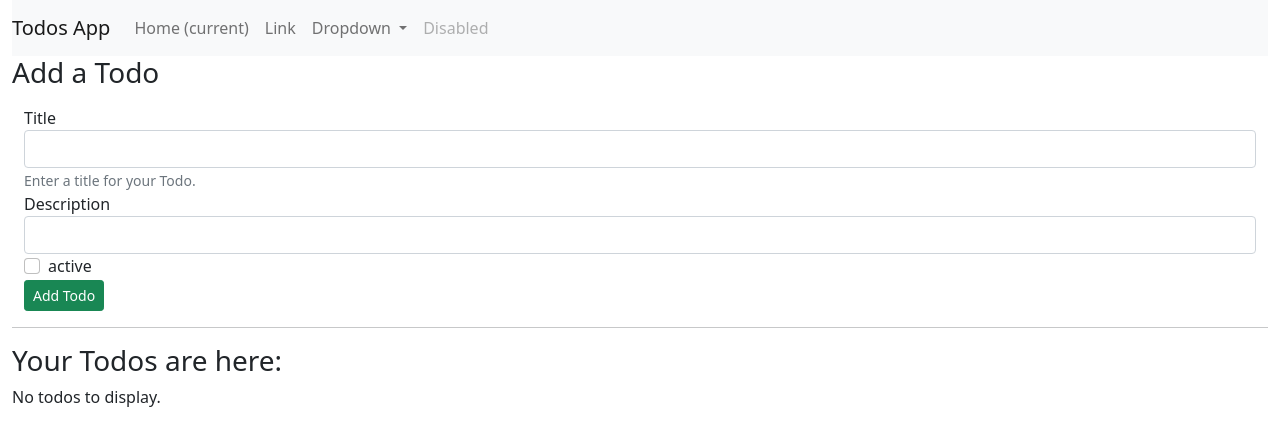
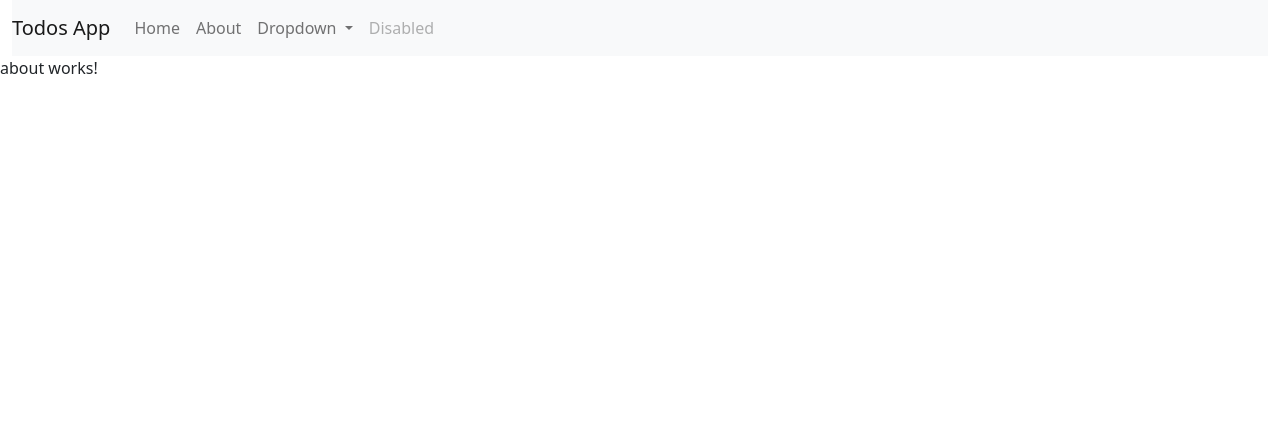
Before and after one commit to sagarunhale2294/FirstAngularApp, an Angular app: page /about in a window 1280 px wide. Before the commit this address led to /. Shown: the top 446 px of the page. Built offline with nearby package versions, Linux system fonts and the light colour scheme.

Commit message:
routing logic added

```diff
--- /dev/null
+++ b/src/app/MyComponent/about/about.component.html
@@ -0,0 +1 @@
+<p>about works!</p>
--- /dev/null
+++ b/src/app/MyComponent/about/about.component.ts
@@ -0,0 +1,15 @@
+import { Component, OnInit } from '@angular/core';
+
+@Component({
+  selector: 'app-about',
+  templateUrl: './about.component.html',
+  styleUrls: ['./about.component.css']
+})
+export class AboutComponent implements OnInit {
+
+  constructor() { }
+
+  ngOnInit(): void {
+  }
+
+}
--- a/src/app/MyComponent/todos/todos.component.html
+++ b/src/app/MyComponent/todos/todos.component.html
@@ -1,6 +1,7 @@
+<div class="container-fluid">
     <h3>Add a Todo</h3>
     <app-add-todo (todoAdd)="addTodo($event)"></app-add-todo>
-<hr/>
+    <hr />
     <h3>Your Todos are here:</h3>
     <div *ngIf="this.todos.length==0; else elseBlock">No todos to display.</div>
     <ng-template #elseBlock>
@@ -8,3 +9,4 @@
             <app-todo-item [todo]="todo" (todoDelete)="deleteTodo($event)"></app-todo-item>
         </div>
     </ng-template>
+</div>
--- a/src/app/app-routing.module.ts
+++ b/src/app/app-routing.module.ts
@@ -1,7 +1,12 @@
 import { NgModule } from '@angular/core';
 import { RouterModule, Routes } from '@angular/router';
+import { AboutComponent } from './MyComponent/about/about.component';
+import { TodosComponent } from './MyComponent/todos/todos.component';
 
-const routes: Routes = [];
+const routes: Routes = [
+  { path: '', component: TodosComponent },
+  { path: 'about', component: AboutComponent },
+];
 
 @NgModule({
   imports: [RouterModule.forRoot(routes)],
--- a/src/app/app.component.html
+++ b/src/app/app.component.html
@@ -1,21 +1,22 @@
-<div>
 <div class="container-fluid">
   <nav class="navbar navbar-expand-lg navbar-light bg-light">
-      <a class="navbar-brand" href="#">Todos App</a>
-      <button class="navbar-toggler" type="button" data-toggle="collapse" data-target="#navbarSupportedContent" aria-controls="navbarSupportedContent" aria-expanded="false" aria-label="Toggle navigation">
+    <a class="navbar-brand" routerLink="/">Todos App</a>
+    <button class="navbar-toggler" type="button" data-toggle="collapse" data-target="#navbarSupportedContent"
+      aria-controls="navbarSupportedContent" aria-expanded="false" aria-label="Toggle navigation">
       <span class="navbar-toggler-icon"></span>
     </button>
 
     <div class="collapse navbar-collapse" id="navbarSupportedContent">
       <ul class="navbar-nav mr-auto">
         <li class="nav-item active">
-            <a class="nav-link" href="#">Home <span class="sr-only">(current)</span></a>
+          <a class="nav-link" routerLink="/">Home</a>
         </li>
         <li class="nav-item">
-            <a class="nav-link" href="#">Link</a>
+          <a class="nav-link" routerLink="/about">About</a>
         </li>
         <li class="nav-item dropdown">
-            <a class="nav-link dropdown-toggle" href="#" id="navbarDropdown" role="button" data-toggle="dropdown" aria-expanded="false">
+          <a class="nav-link dropdown-toggle" href="#" id="navbarDropdown" role="button" data-toggle="dropdown"
+            aria-expanded="false">
             Dropdown
           </a>
           <div class="dropdown-menu" aria-labelledby="navbarDropdown">
@@ -32,7 +33,4 @@
     </div>
   </nav>
 </div>
-  <div class="container-fluid">
-    <app-todos></app-todos>
-  </div>
-</div>
+<router-outlet></router-outlet>
--- a/src/app/app.module.ts
+++ b/src/app/app.module.ts
@@ -7,13 +7,15 @@ import { TodosComponent } from './MyComponent/todos/todos.component';
 import { TodoItemComponent } from './MyComponent/todo-item/todo-item.component';
 import { AddTodoComponent } from './MyComponent/add-todo/add-todo.component';
 import { FormsModule } from '@angular/forms';
+import { AboutComponent } from './MyComponent/about/about.component';
 
 @NgModule({
   declarations: [
     AppComponent,
     TodosComponent,
     TodoItemComponent,
-    AddTodoComponent
+    AddTodoComponent,
+    AboutComponent
   ],
   imports: [
     BrowserModule,
```
Also changed, not shown: src/app/MyComponent/about/about.component.css (added), 1 other file (tests, documents, lock files or other folders). Lines whose indentation alone changed are shown as unchanged.
